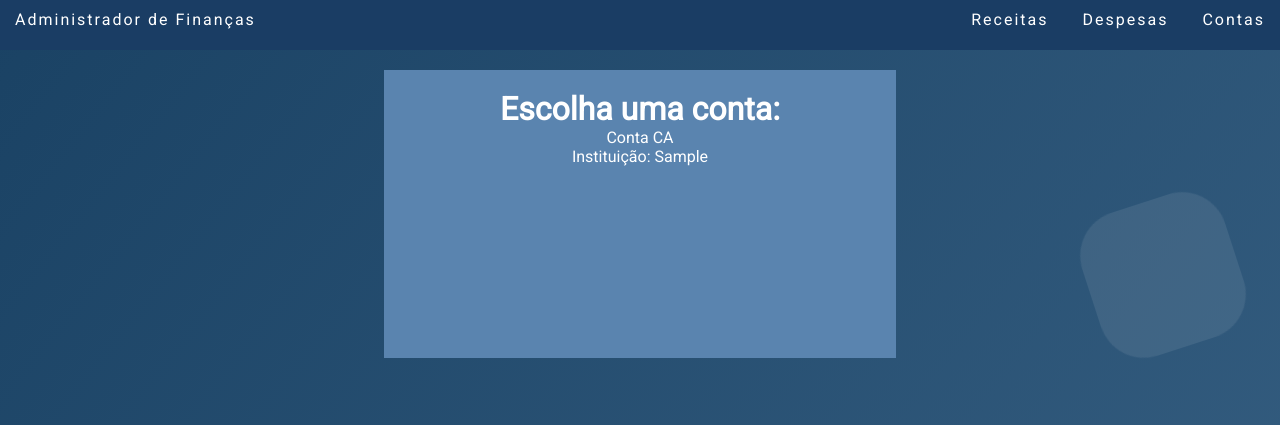
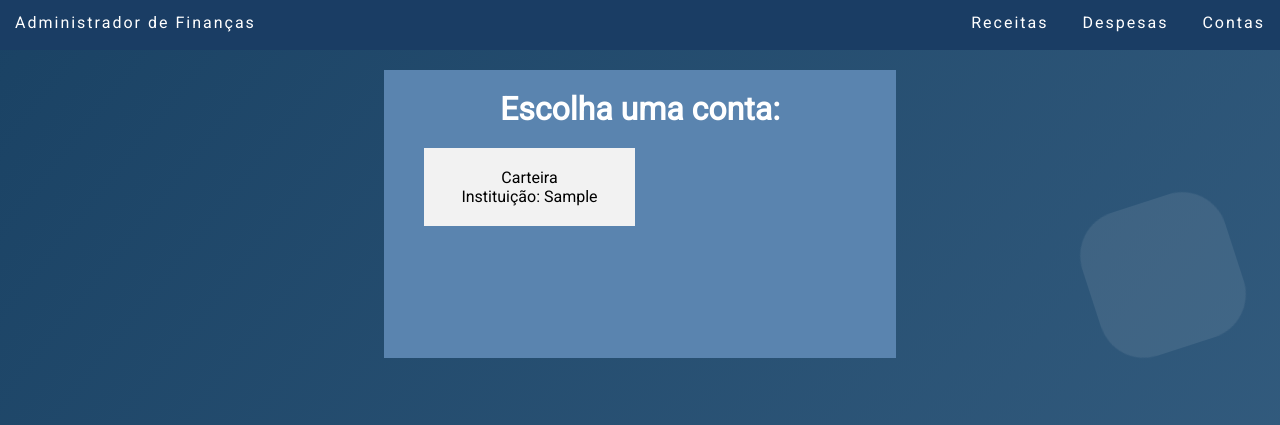
Before and after one commit to victorhostert/DesafioPubFuture, a Django app: page / in a window 1280 px wide. Shown: the top 425 px of the page. Run offline with Django 4.2, Linux system fonts and the light colour scheme; tables that the repository leaves empty hold one stand-in row (values such as "Sample post").

Commit message:
fix: nova forma de apresentação de conta na pág inicial

```diff
--- a/contas/models.py
+++ b/contas/models.py
@@ -11,3 +11,11 @@ class Contas(models.Model):
     saldo = models.FloatField()
     tipoConta = models.CharField(max_length=2, choices=opcoes_tipo_conta, verbose_name='Tipo de Conta')
     instituicaoFinanceira = models.CharField(max_length=255, verbose_name='Instituição Financeira')
+
+    def tipo_conta_descricao(self):
+        if self.tipoConta == 'CA':
+            return 'Carteira'
+        if self.tipoConta == 'CC':
+            return 'Conta Corrente'
+        if self.tipoConta == 'PO':
+            return 'Poupança'
--- a/static/styles.css
+++ b/static/styles.css
@@ -44,6 +44,7 @@ body {
     min-height: 100%;
     letter-spacing: 2px;
     margin-inline: 5px;
+    line-height: 25px;
 }
 .header *{
     display: inline-block;
@@ -68,6 +69,18 @@ body {
 }
 .wrapper_menor h2{
     margin: 20px;
+}
+.contas_grid{
+    display: grid;
+    grid-template-columns: 1fr 1fr;
+    grid-template-rows: auto;
+    gap: 10px;
+    margin: 20px;
+}
+.conta_grid{
+    background-color: #f2f2f2;
+    color: black;
+    padding: 20px;
 }
 .footer{
     height: 30px;
--- a/templates/homepage.html
+++ b/templates/homepage.html
@@ -9,7 +9,7 @@
         <div class="contas_grid">
             {% for conta in contas %}
                 <div class="conta_grid">
-                    <p>Conta {{conta.tipoConta}}</p>
+                    <p>{{conta.tipo_conta_descricao}}</p>
                     <p>Instituição: {{conta.instituicaoFinanceira}}</p>
                 </div>
             {% endfor %}
```
